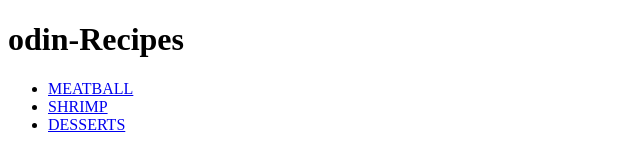
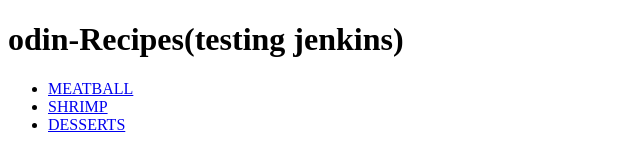
Before and after one commit to red0074/odin-recipes, a plain HTML site: page index.html in a window 1280 px wide. Shown: the whole page, without its empty margins (0-640 px from the left). Drawn offline with Linux system fonts and the light colour scheme.

Commit message:
Update index.html

```diff
--- a/index.html
+++ b/index.html
@@ -6,7 +6,7 @@
     <title>project:html</title>
   </head>
   <body>
-    <h1>odin-Recipes</h1>
+    <h1>odin-Recipes(testing jenkins)</h1>
 
     <ul>
       <li><a href="./recipes/meatball.html">MEATBALL</a></li>
```
